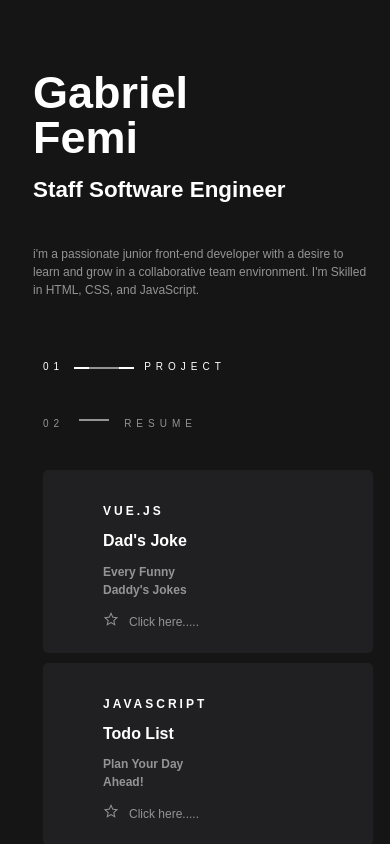
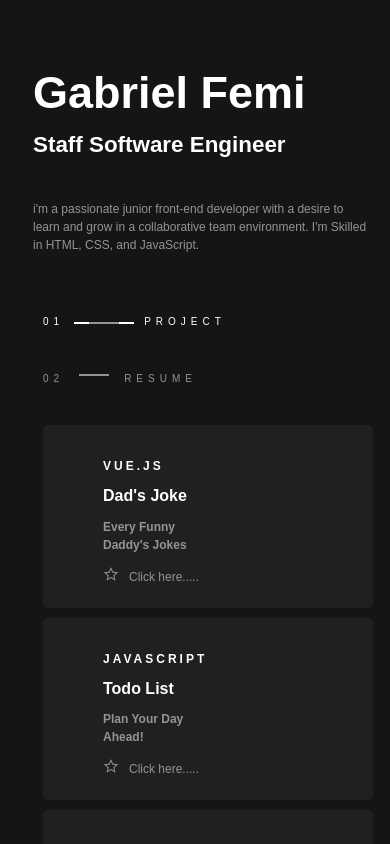
Before and after one commit to femigabriel/my-website, a Vue app: page / in a window 390 px wide. Shown: the top 844 px of the page. Built offline with nearby package versions, Linux system fonts and the light colour scheme; a web font is replaced by a local one.

Commit message:
responsive designs added

```diff
--- a/src/App.vue
+++ b/src/App.vue
@@ -85,7 +85,10 @@ body {
   padding-right: 80px;
   position: fixed;
   /* overflow-y: auto; */
-  /* max-height: 100vh; */
+  overflow-y: auto;
+  max-height: 100vh;
+  /* height: auto;
+  max-height: initial; */
 }
 .current {
   display: block;
@@ -94,8 +97,10 @@ body {
   padding-right: 80px;
 }
 .project-work {
+  /* height: auto;
+  max-height: initial; */
   overflow-y: auto;
-  /* max-height: 100vh; */
+  max-height: 100vh;
 }
 
 .projects {
@@ -126,7 +131,7 @@ span {
   margin: 10px 15px;
 }
 .socials-footer {
-  display: block;
+  display: none;
 }
 @media (max-width: 820px) {
   .app {
@@ -137,7 +142,8 @@ span {
     overflow-x: hidden;
     display: block;
     /* max-height: 100vh; */
-    position: static;
+    height: auto;
+    max-height: initial;
   }
   .projects {
     display: flex;
@@ -163,7 +169,8 @@ span {
     overflow-x: hidden;
     display: block;
     /* max-height: 100vh; */
-    position: static;
+    height: auto;
+    max-height: initial;
   }
   .projects {
     display: block;
@@ -193,7 +200,8 @@ span {
     display: block;
     /* overflow-y: auto; */
     /* max-height: 100vh; */
-    position: static;
+    height: auto;
+    max-height: initial;
   }
   .projects {
     display: block;
@@ -226,15 +234,13 @@ span {
     overflow-x: hidden;
     display: block;
     /* max-height: 100vh; */
-    position: static;
+    height: auto;
+    max-height: initial;
   }
   .projects {
     display: block;
   }
-  .project-work {
-    /* overflow-y: auto;
-     max-height: 100vh; */
-  }
+
   .project-flex {
     display: block;
   }
@@ -260,19 +266,13 @@ span {
     display: block;
     overflow-y: auto;
     /* max-height: 100vh; */
-    position: static;
+    height: auto;
+    max-height: initial;
   }
   .projects {
     display: block;
   }
-  /* .project-work {
-    overflow: hidden;
-    max-height: 100vh;
-  } */
-  .project-work {
-    /* overflow-y: auto;
-    max-height: 100vh; */
-  }
+
   .project-flex {
     display: block;
   }
--- a/src/components/SocialFooter.vue
+++ b/src/components/SocialFooter.vue
@@ -53,10 +53,9 @@ li {
 }
 .lab {
   font-size: 16px;
-  margin-bottom: 5px;
+  margin: 2px 5px;
 }
 img {
-
   width: 55px;
   height: 55px;
   border-radius: 50%;
@@ -93,7 +92,7 @@ img {
   }
   .socials a {
     font-size: 7px;
-   margin: 2px 5px;
+    margin: 2px 5px;
   }
 
   .profile-pics {
```
